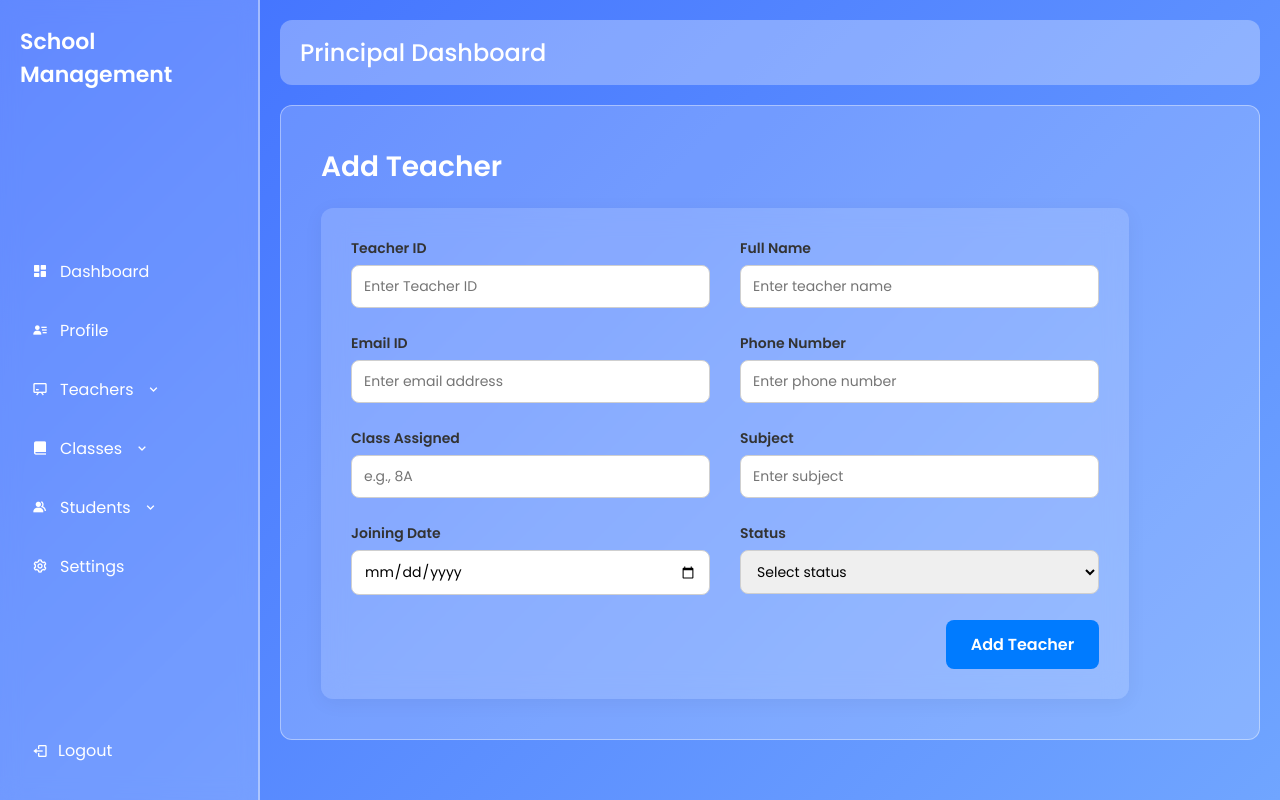
After one commit to AparnaC2003/student_management_system, a Django app: page /add/ in a window 1280 px wide. The commit adds this page. Run offline with Django 5.2, Linux system fonts and the light colour scheme.

Commit message:
modified the teachersection in principal page and currently working on its table creation

```diff
--- a/school/dashboard/static/css/layout.css
+++ b/school/dashboard/static/css/layout.css
@@ -1,3 +1,4 @@
+/* ========== GLOBAL RESET ========== */
 * {
     margin: 0;
     padding: 0;
@@ -5,18 +6,20 @@
     font-family: "Poppins", sans-serif;
 }
 
+/* ========== BODY ========== */
 body {
     background: linear-gradient(135deg, #3f6fff, #70a5ff);
     height: 100vh;
     overflow: hidden;
 }
 
+/* ========== MAIN WRAPPER ========== */
 .dashboard-container {
     display: flex;
     height: 100%;
 }
 
-/* SIDEBAR */
+/* ========== SIDEBAR ========== */
 .sidebar {
     width: 260px;
     background: rgba(255, 255, 255, 0.18);
@@ -35,7 +38,7 @@ body {
     margin-bottom: 30px;
 }
 
-/* MENU ITEMS */
+/* ========== MENU ITEMS ========== */
 .menu-item {
     display: flex;
     align-items: center;
@@ -45,36 +48,14 @@ body {
     text-decoration: none;
     margin-bottom: 10px;
     border-radius: 8px;
-    transition: 0.3s ease;
+    transition: background 0.3s ease;
 }
 
 .menu-item:hover {
     background: rgba(255, 255, 255, 0.25);
 }
 
-/* DROPDOWN */
-.menu-dropdown .dropdown-content {
-    display: none;
-    padding-left: 20px;
-    flex-direction: column;
-}
-
-.menu-dropdown.active .dropdown-content {
-    display: flex;
-}
-
-.dropdown-content a {
-    color: #fff;
-    text-decoration: none;
-    padding: 8px 0;
-    font-size: 14px;
-}
-
-.dropdown-content a:hover {
-    text-decoration: underline;
-}
-
-/* LOGOUT */
+/* ========== LOGOUT BUTTON ========== */
 .logout {
     padding: 12px;
     display: flex;
@@ -83,21 +64,21 @@ body {
     color: #fff;
     text-decoration: none;
     border-radius: 8px;
-    transition: 0.3s;
+    transition: background 0.3s ease;
 }
 
 .logout:hover {
     background: rgba(255, 255, 255, 0.25);
 }
 
-/* MAIN CONTENT */
+/* ========== MAIN CONTENT AREA ========== */
 .main-content {
     flex: 1;
     padding: 20px;
-    height: 100%;
     overflow-y: auto;
 }
 
+/* TOP BAR */
 .topbar {
     background: rgba(255, 255, 255, 0.3);
     padding: 15px 20px;
@@ -110,11 +91,12 @@ body {
     font-weight: 500;
 }
 
+/* CONTENT CONTAINER */
 .content-section {
     background: rgba(255, 255, 255, 0.18);
     padding: 20px;
     border-radius: 12px;
     min-height: 70vh;
+    color: #fff;
     border: 1px solid rgba(255, 255, 255, 0.4);
-    color: #fff;
 }
--- /dev/null
+++ b/school/dashboard/static/css/principal_dashboard/add_teacher.css
@@ -0,0 +1,74 @@
+.teachers-container {
+    width: 100%;
+    padding: 20px;
+}
+
+.page-header h2 {
+    font-size: 28px;
+    margin-bottom: 20px;
+}
+
+.teacher-form {
+    width: 90%;
+    background: rgba(255, 255, 255, 0.15);       /* transparent white */
+    backdrop-filter: blur(12px);                /* main blur effect */
+    padding: 30px;
+    border-radius: 12px;
+    box-shadow: 0 4px 20px rgba(0,0,0,0.05);
+    margin-top: 20px;
+}
+
+.form-grid {
+    display: grid;
+    grid-template-columns: repeat(2, 1fr);
+    gap: 25px 30px;
+}
+
+.form-group {
+    display: flex;
+    flex-direction: column;
+}
+
+.form-group label {
+    font-weight: 600;
+    margin-bottom: 6px;
+    color: #333;
+    font-size: 14px;
+}
+
+.form-group input,
+.form-group select {
+    padding: 10px 12px;
+    border: 1px solid #cfcfcf;
+    border-radius: 8px;
+    transition: 0.2s ease;
+    font-size: 14px;
+}
+
+.form-group input:focus,
+.form-group select:focus {
+    border-color: #4a90e2;
+    box-shadow: 0 0 5px rgba(74, 144, 226, 0.3);
+}
+
+.form-btn {
+    margin-top: 25px;
+    display: flex;
+    justify-content: flex-end;
+}
+
+.submit-btn {
+    padding: 12px 25px;
+    background: #007bff;
+    color: #fff;
+    border-radius: 8px;
+    border: none;
+    cursor: pointer;
+    font-size: 16px;
+    font-weight: 600;
+    transition: 0.3s ease;
+}
+
+.submit-btn:hover {
+    background: #005fc4;
+}
--- /dev/null
+++ b/school/dashboard/static/css/principal_dashboard/principal.css
@@ -0,0 +1,57 @@
+/* Dropdown container */
+.menu-dropdown {
+    margin-bottom: 10px;
+}
+
+/* Main clickable item */
+
+.menu-item:hover {
+    background: #7fa5ff;
+}
+
+/* Dropdown arrow icon */
+.dropdown-icon {
+    transition: transform 0.3s ease;
+}
+
+/* Rotate arrow when open */
+.menu-dropdown.active .dropdown-icon {
+    transform: rotate(180deg);
+}
+
+/* Hide dropdown items */
+.dropdown-content {
+    display: none;
+    padding-left: 20px;
+    margin-top: 8px;
+}
+
+/* Show when active */
+.menu-dropdown.active .dropdown-content {
+    display: block;
+}
+
+/* Links inside dropdown */
+.dropdown-content a {
+    display: block;
+    padding: 8px;
+    background: #5184f4;
+    border-radius: 4px;
+    margin-bottom: 6px;
+    text-decoration: none;
+    color: #eaeaea;
+    transition: background 0.2s;
+}
+
+.dropdown-content a:hover {
+    background: #5b8efc;
+    text-decoration: none;
+}
+
+/* Page Heading */
+.principal-title {
+    font-size: 24px;
+    font-weight: 600;
+    padding: 10px 0;
+    color: #333;
+}
--- a/school/dashboard/templates/layout.html
+++ b/school/dashboard/templates/layout.html
@@ -6,7 +6,10 @@
     <meta name="viewport" content="width=device-width, initial-scale=1.0">
     <title>{% block title %}Dashboard{% endblock %}</title>
 
-    <link rel="stylesheet" href="{% static 'css/layout.css' %}">
+    <link rel="stylesheet" href="{% static 'css/layout.css' %}?v=2">
+    <link rel="stylesheet" href="{% static 'css/principal_dashboard/principal.css' %}">
+    {% block extra_css %} {% endblock%}
+
     <link href="https://fonts.googleapis.com/css2?family=Poppins:wght@300;400;500;600&display=swap" rel="stylesheet">
     <link href="https://unpkg.com/boxicons@2.1.4/css/boxicons.min.css" rel="stylesheet">
 </head>
@@ -80,7 +48,7 @@
     <main class="main-content">
 
         <header class="topbar">
-            <h2>{% block page_title %}Dashboard{% endblock %}</h2>
+            <h2>{% block page_title %}{% endblock %}</h2>
         </header>
 
         <section class="content-section">
--- a/school/dashboard/templates/principal/principal.html
+++ b/school/dashboard/templates/principal/principal.html
@@ -1,8 +1,53 @@
 {% extends "layout.html" %}
 {% load static %}
+{% block extra_css %}
+<link rel="stylesheet" href="{% static 'css/principal_dashboard/principal.css' %}?v=3">
+<link rel="stylesheet" href="{% static 'css/principal_dashboard/all_teachers.css' %}">
+<link rel="stylesheet" href="{% static 'css/principal_dashboard/add_teachers.css' %}">
+{% endblock %}
+
+{% block extra_menu %}
+
+<!-- TEACHERS -->
+<div class="menu-dropdown">
+    <a class="menu-item dropdown-btn">
+        <i class='bx bx-chalkboard'></i> Teachers
+        <i class='bx bx-chevron-down dropdown-icon'></i>
+    </a>
+    <div class="dropdown-content">
+        <a href="{% url 'all_teachers' %}">All Teachers</a>
+        <a href="{% url 'add_teacher' %}">Add Teacher</a>
+    </div>
+</div>
+
+<!-- CLASSES -->
+<div class="menu-dropdown">
+    <a class="menu-item dropdown-btn">
+        <i class='bx bxs-book-alt'></i> Classes
+        <i class='bx bx-chevron-down dropdown-icon'></i>
+    </a>
+    <div class="dropdown-content">
+        <a href="#">All Classes</a>
+        <a href="#">Add Class</a>
+    </div>
+</div>
+
+<!-- STUDENTS -->
+<div class="menu-dropdown">
+    <a class="menu-item dropdown-btn">
+        <i class='bx bxs-group'></i> Students
+        <i class='bx bx-chevron-down dropdown-icon'></i>
+    </a>
+    <div class="dropdown-content">
+        <a href="#">All Students</a>
+        <a href="#">Add Student</a>
+    </div>
+</div>
+
+{% endblock %}
+
+{% block page_title %}Principal Dashboard{% endblock %}
 
 {% block content %}
-<h3>Welcome Principal</h3>
-
-
+<h3 class="principal-title">Welcome Principal</h3>
 {% endblock %}
--- /dev/null
+++ b/school/dashboard/templates/principal/teachers/add_teacher.html
@@ -0,0 +1,73 @@
+{% extends "principal/principal.html" %}
+{% load static %}
+
+{% block extra_css %}
+<link rel="stylesheet" href="{% static 'css/principal_dashboard/add_teacher.css' %}">
+{% endblock %}
+
+{% block content %}
+<div class="teachers-container">
+
+    <div class="page-header">
+        <h2>Add Teacher</h2>
+    </div>
+
+    <form method="POST" class="teacher-form">
+    {% csrf_token %}
+
+    <div class="form-grid">
+
+        <div class="form-group">
+            <label for="teacher_id">Teacher ID</label>
+            <input type="text" id="teacher_id" name="teacher_id" placeholder="Enter Teacher ID" required>
+        </div>
+
+        <div class="form-group">
+            <label for="name">Full Name</label>
+            <input type="text" id="name" name="name" placeholder="Enter teacher name" required>
+        </div>
+
+        <div class="form-group">
+            <label for="email">Email ID</label>
+            <input type="email" id="email" name="email" placeholder="Enter email address" required>
+        </div>
+
+        <div class="form-group">
+            <label for="phone">Phone Number</label>
+            <input type="text" id="phone" name="phone" placeholder="Enter phone number" required>
+        </div>
+
+        <div class="form-group">
+            <label for="class_assigned">Class Assigned</label>
+            <input type="text" id="class_assigned" name="class_assigned" placeholder="e.g., 8A" required>
+        </div>
+
+        <div class="form-group">
+            <label for="subject">Subject</label>
+            <input type="text" id="subject" name="subject" placeholder="Enter subject" required>
+        </div>
+
+        <div class="form-group">
+            <label for="joining_date">Joining Date</label>
+            <input type="date" id="joining_date" name="joining_date" required>
+        </div>
+
+        <div class="form-group">
+            <label for="status">Status</label>
+            <select id="status" name="status" required>
+                <option value="" disabled selected>Select status</option>
+                <option value="Active">Active</option>
+                <option value="On Leave">On Leave</option>
+                <option value="Resigned">Resigned</option>
+            </select>
+        </div>
+
+    </div>
+
+    <div class="form-btn">
+        <button type="submit" class="submit-btn">Add Teacher</button>
+    </div>
+</form>
+
+</div>
+{% endblock %}
--- a/school/dashboard/urls.py
+++ b/school/dashboard/urls.py
@@ -1,10 +1,10 @@
 from django.urls import path
-from .views import principal_view,teacher_view,student_view,all_teachers
+from .views import principal_view,teacher_view,student_view,all_teachers,add_teacher
 
 urlpatterns =[
     path('principal/',principal_view,name='principal'),
     path('teachers/',all_teachers,name='all_teachers'),
-    # path('add_teacher/',add_teacher,name='add_teacher'),
+    path('add/',add_teacher,name='add_teacher'),
     path('teacher/',teacher_view,name='teacher'),
     path('student/',student_view,name='student')
 ]
--- a/school/dashboard/views.py
+++ b/school/dashboard/views.py
@@ -7,8 +7,8 @@ def principal_view(request):
 def all_teachers(request):
     return render(request,"principal/teachers/all_teachers.html")
 
-# def add_teacher(request):
-#     return render(request,"add_teacher")
+def add_teacher(request):
+    return render(request,"principal/teachers/add_teacher.html")
 
 def teacher_view(request):
     return render(request,"teacher_view")
```
Also changed, not shown: other parts of school/dashboard/templates/layout.html (+2 -37 lines), school/dashboard/static/css/principal.css (deleted, +0 -21 lines), school/dashboard/static/css/principal_dashboard/all_teachers.css (added, +98 -0 lines), school/dashboard/templates/principal/teachers/all_teachers.html (+19 -3 lines), school/dashboard/static/js/sidebar.js (renamed from school/dashboard/static/js/principal.js).
